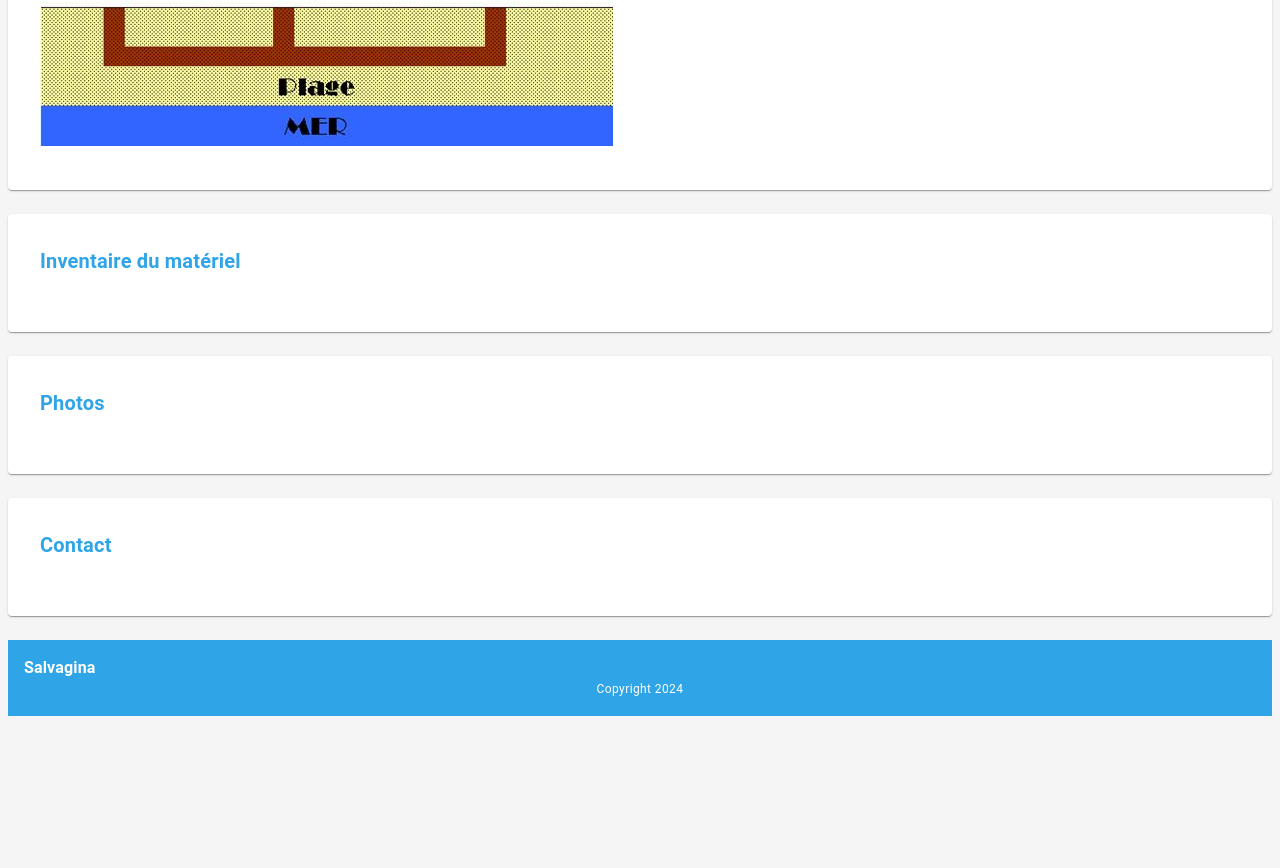
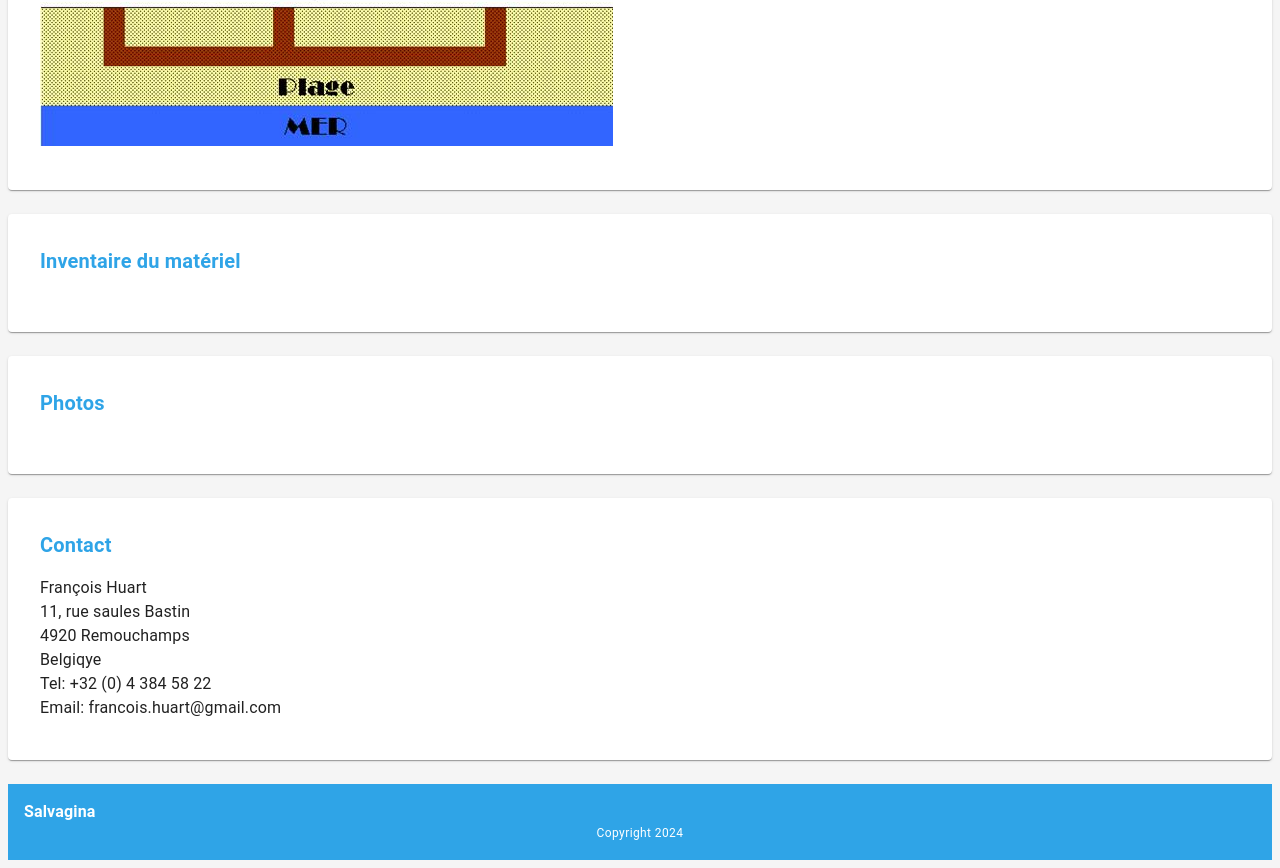
Before and after one commit to maquejp/salvagina, a React (Vite) app: page / in a window 1280 px wide. Shown: the part 3424-4292 px from the top of the page. Before the commit the page ends 4148 px from the top, so only its background shows below. Built offline with nearby package versions, Linux system fonts and the light colour scheme.

Commit message:
feature: contact

```diff
--- a/src/views/Contact.tsx
+++ b/src/views/Contact.tsx
@@ -14,6 +14,12 @@ export default function ContactView() {
         >
           Contact
         </Typography>
+        <Typography>François Huart</Typography>
+        <Typography>11, rue saules Bastin</Typography>
+        <Typography>4920 Remouchamps</Typography>
+        <Typography>Belgiqye</Typography>
+        <Typography>Tel: +32 (0) 4 384 58 22</Typography>
+        <Typography>Email: francois.huart@gmail.com</Typography>
       </CardContent>
     </Card>
   );
```
